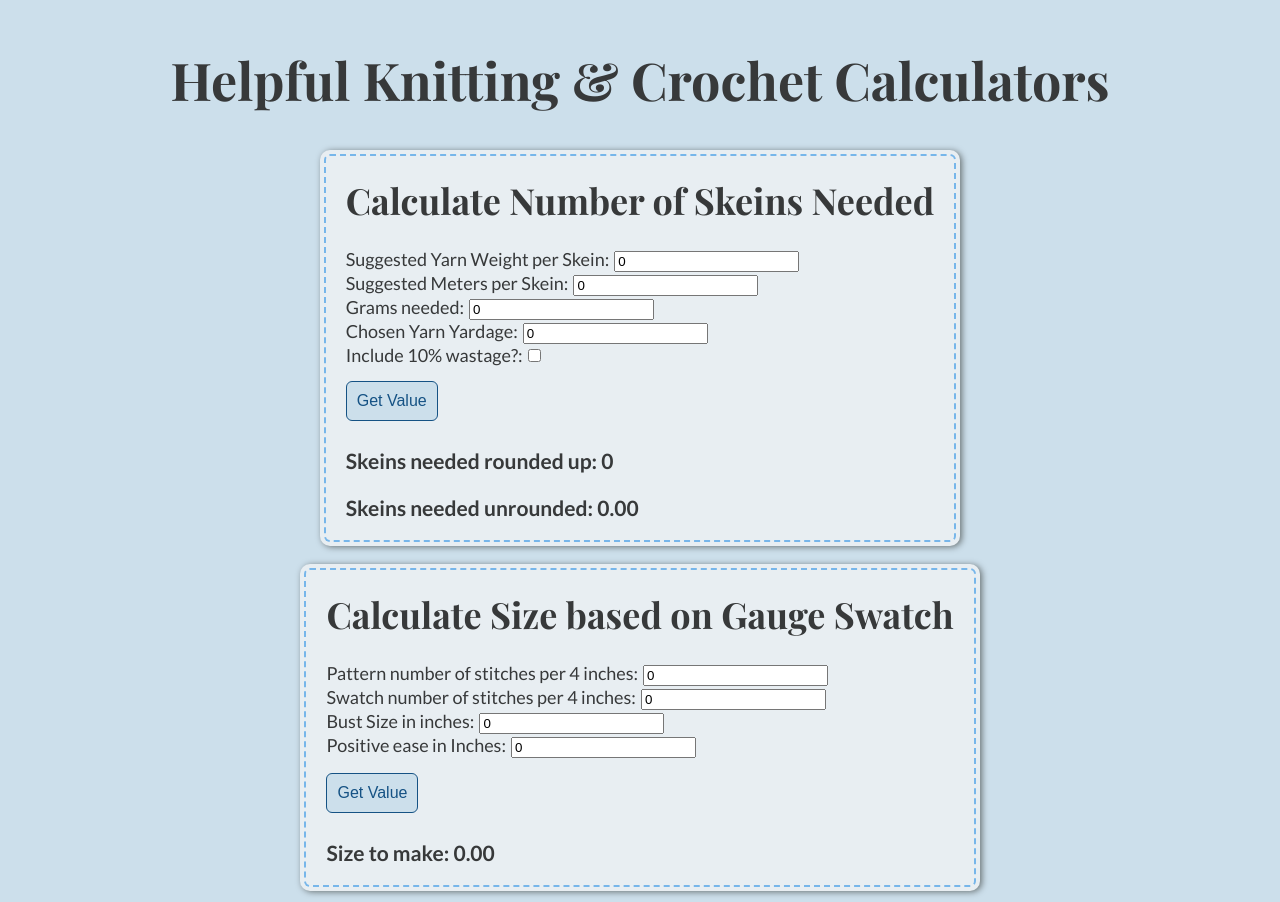
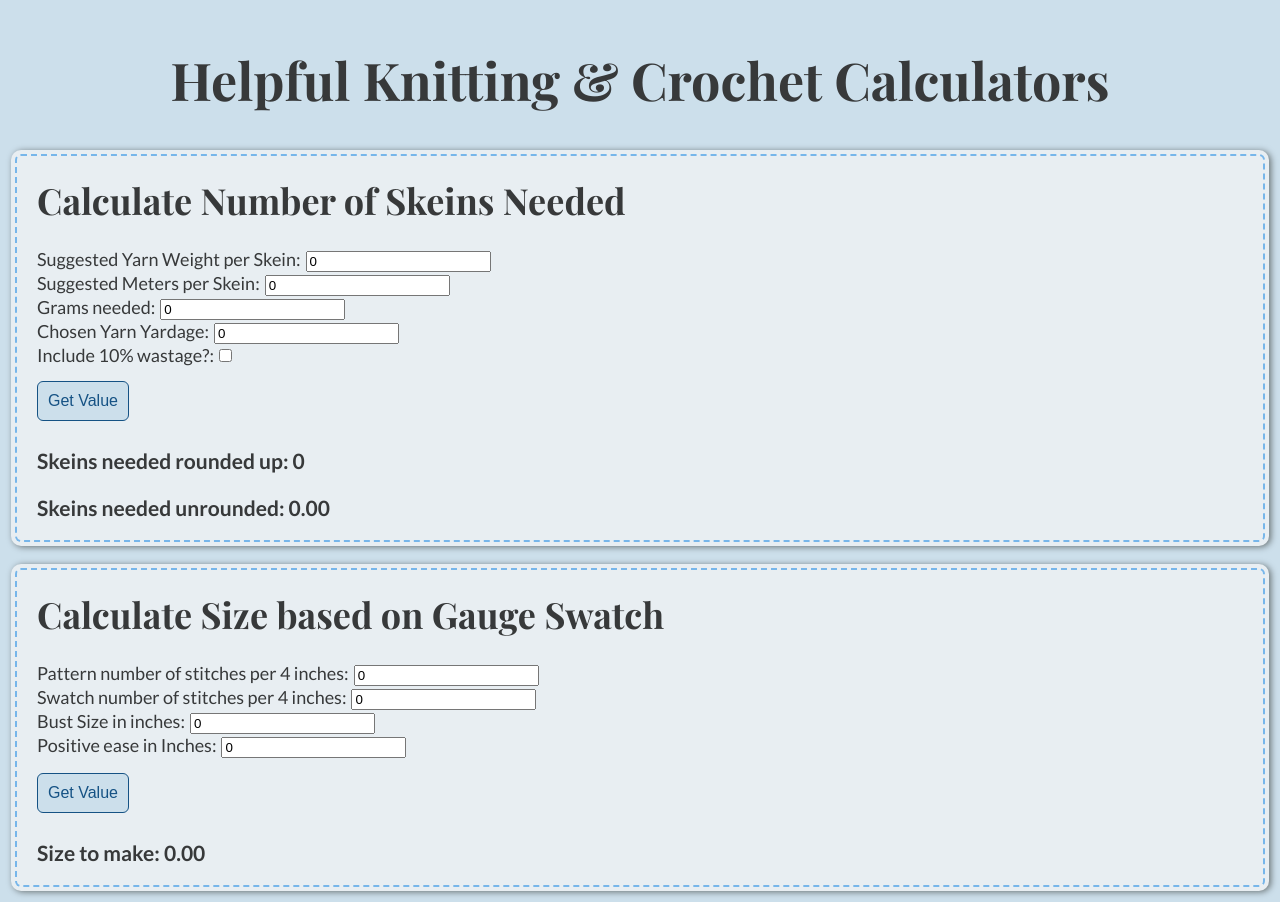
Before and after one commit to allisonkcraig/yarn-calc, a React (Create React App) app: page / in a window 1280 px wide. Built offline with nearby package versions, Linux system fonts and the light colour scheme; a web font is replaced by a local one.

Commit message:
make divs full width when in column

```diff
--- a/src/style/Calculator.css
+++ b/src/style/Calculator.css
@@ -11,6 +11,7 @@
     0 0 0 4px #e8eef2,
     2px 1px 6px 4px rgba(10, 10, 0, 0.5);
   font-size: large;
+  flex: 1 1 auto;
 }
 
 .Calculator-container h1 {
```
